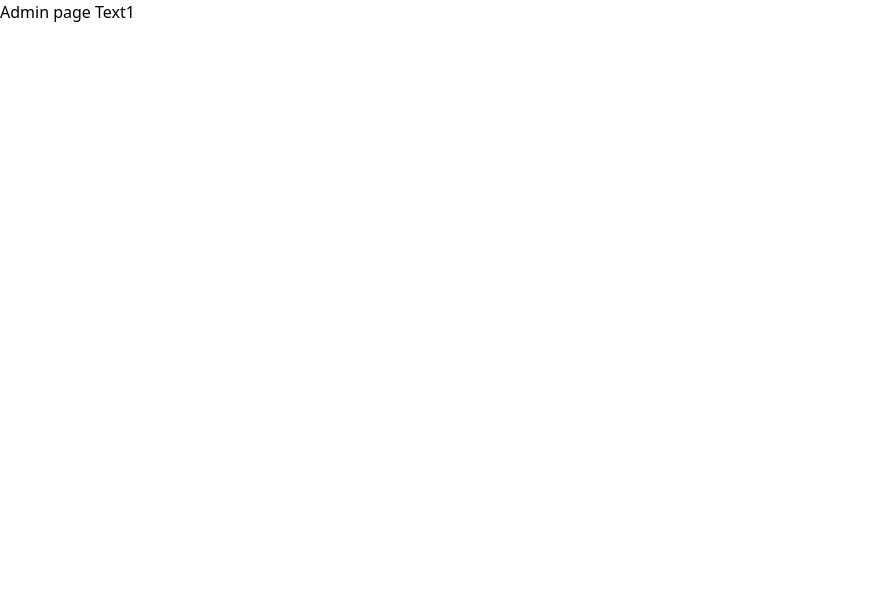
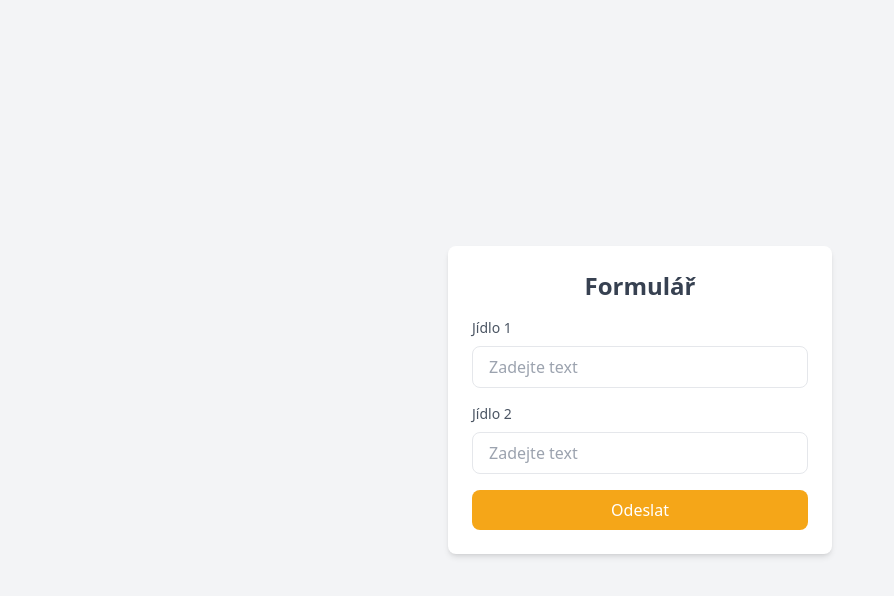
Before and after one commit to Eibon93/Zradelna, a React (Vite) app in the folder client/: page /admin in a window 1280 px wide. Shown: the top 596 px of the page, without its empty margins (0-894 px from the left). Built offline with nearby package versions, Linux system fonts and the light colour scheme.

Commit message:
Update AdminPage.tsx
Admin 1. verze

```diff
--- a/client/src/pages/AdminPage.tsx
+++ b/client/src/pages/AdminPage.tsx
@@ -1,15 +1,37 @@
+const App = () => {
+  return (
+    <div className="min-h-screen flex items-center justify-center bg-gray-100">
+      <form className="bg-white p-6 rounded-lg shadow-md w-96">
+        <div className="mx-auto flex">
+        <h1 className="text-2xl mx-auto font-bold mb-4 text-gray-700">Formulář</h1>
+        </div>
+        <div className="mb-4">
+          <label htmlFor="food1" className="block text-sm font-medium text-gray-600 mb-2">Jídlo 1</label>
+          <input
+            type="text"
+            id="food1"
+            className="w-full px-4 py-2 border rounded-lg focus:outline-none focus:ring-2 focus:ring-orange-500"
+            placeholder="Zadejte text"
+          />
+        </div>
+        <div className="mb-4">
+          <label htmlFor="food2" className="block text-sm font-medium text-gray-600 mb-2">Jídlo 2</label>
+          <input
+            type="text"
+            id="food2"
+            className="w-full px-4 py-2 border rounded-lg focus:outline-none focus:ring-2 focus:ring-orange-500"
+            placeholder="Zadejte text"
+          />
+        </div>
+        <button
+          type="submit"
+          className="w-full bg-[#F5A618] text-white py-2 px-4 rounded-lg hover:bg-orange-600 transition duration-200"
+        >
+          Odeslat
+        </button>
+      </form>
+    </div>
+  );
+};
 
-const AdminPage = () => {
-
-
-
-    return (
-        <>
-            <div>
-                Admin page
-                Text1
-            </div>
-        </>
-    )
-}
-export default AdminPage;
+export default App;
```
